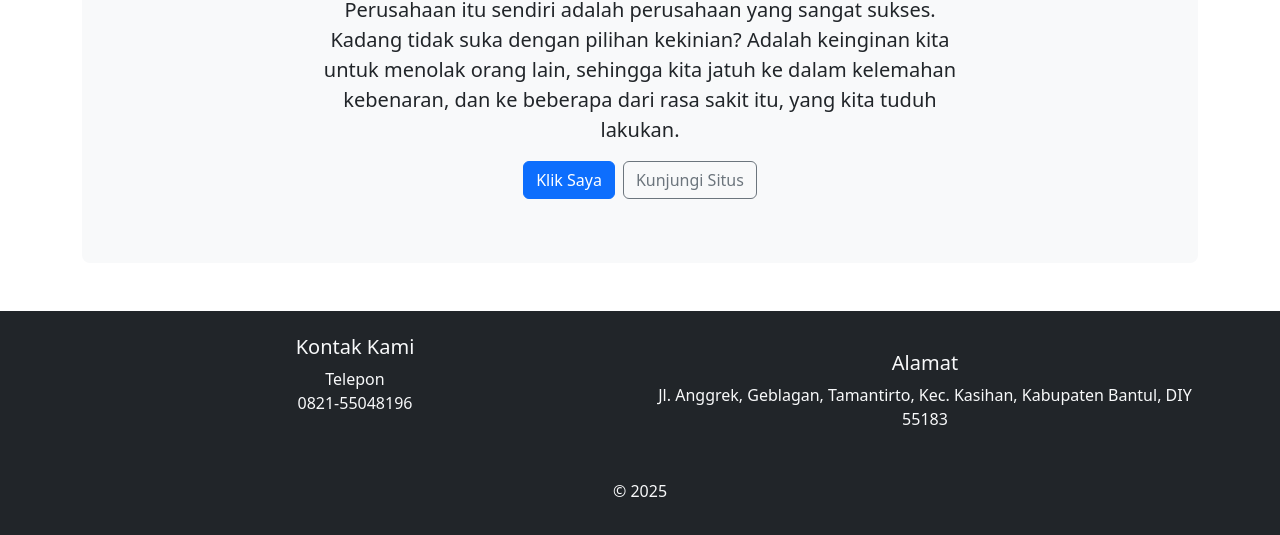
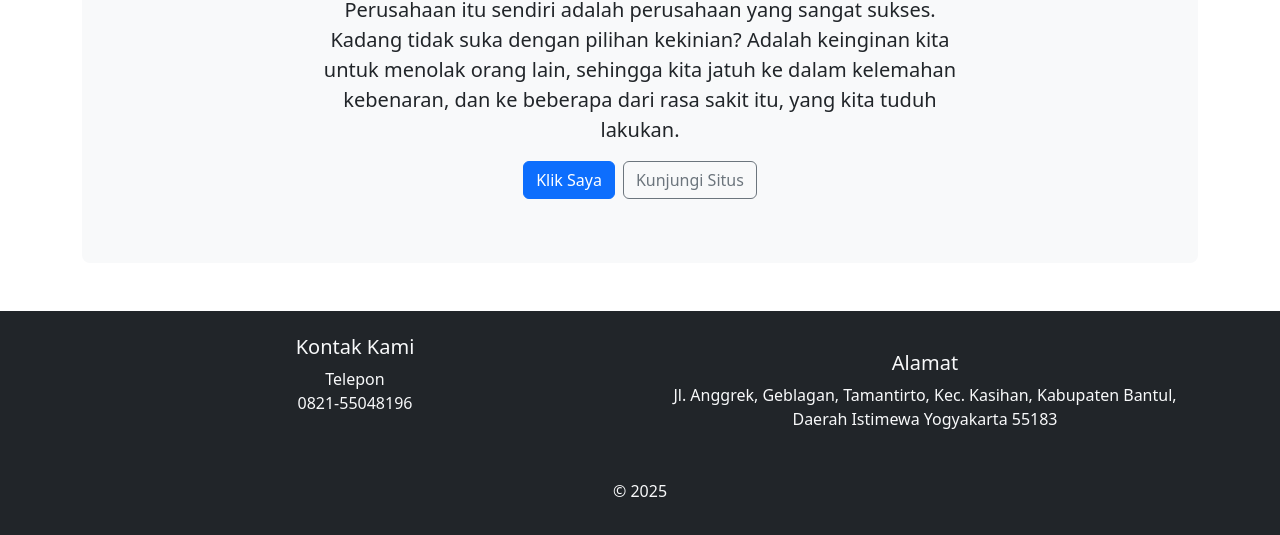
Before and after one commit to ZahwaAnritia/Bootstrap_20230140116, a plain HTML site: page index.html in a window 1280 px wide. Shown: the part 685-1220 px from the top of the page. Drawn offline with nearby package versions, Linux system fonts and the light colour scheme.

Commit message:
Update index.html

```diff
--- a/index.html
+++ b/index.html
@@ -116,7 +116,7 @@
           <div class="col-6">
             <div class="text-center py-3">
             <h5>Alamat</h5>
-            <p>Jl. Anggrek, Geblagan, Tamantirto, Kec. Kasihan, Kabupaten Bantul, DIY 55183</p>
+            <p>Jl. Anggrek, Geblagan, Tamantirto, Kec. Kasihan, Kabupaten Bantul, Daerah Istimewa Yogyakarta 55183</p>
             </div>
 
           </div>
```
